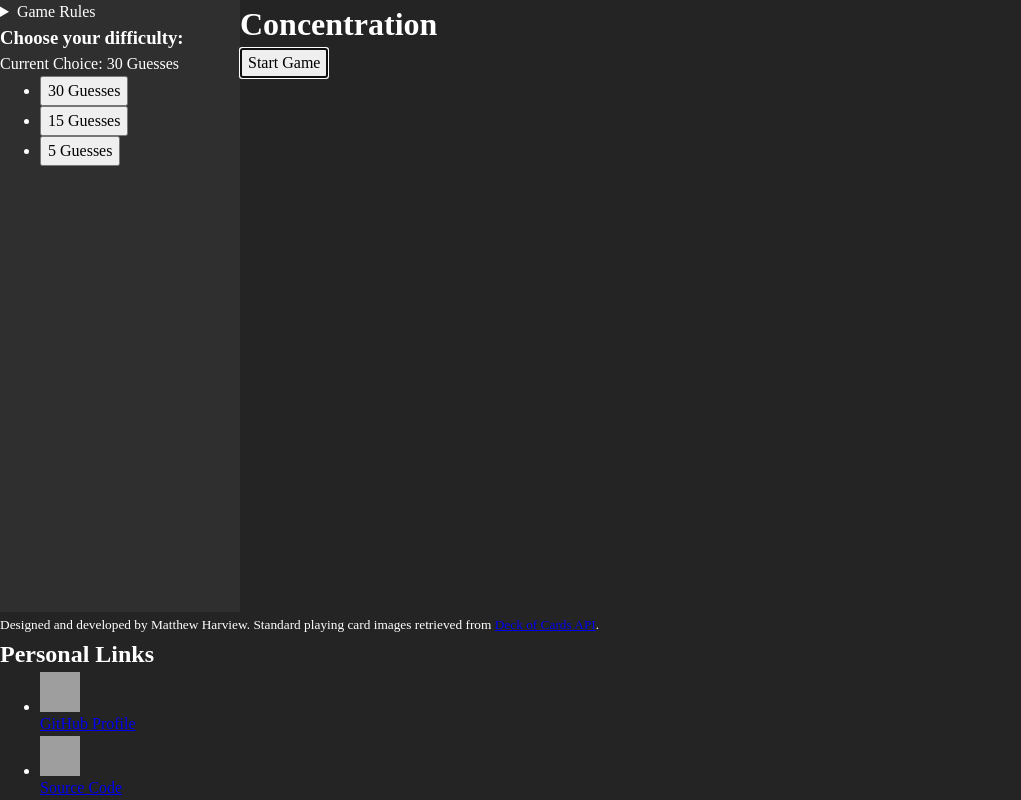
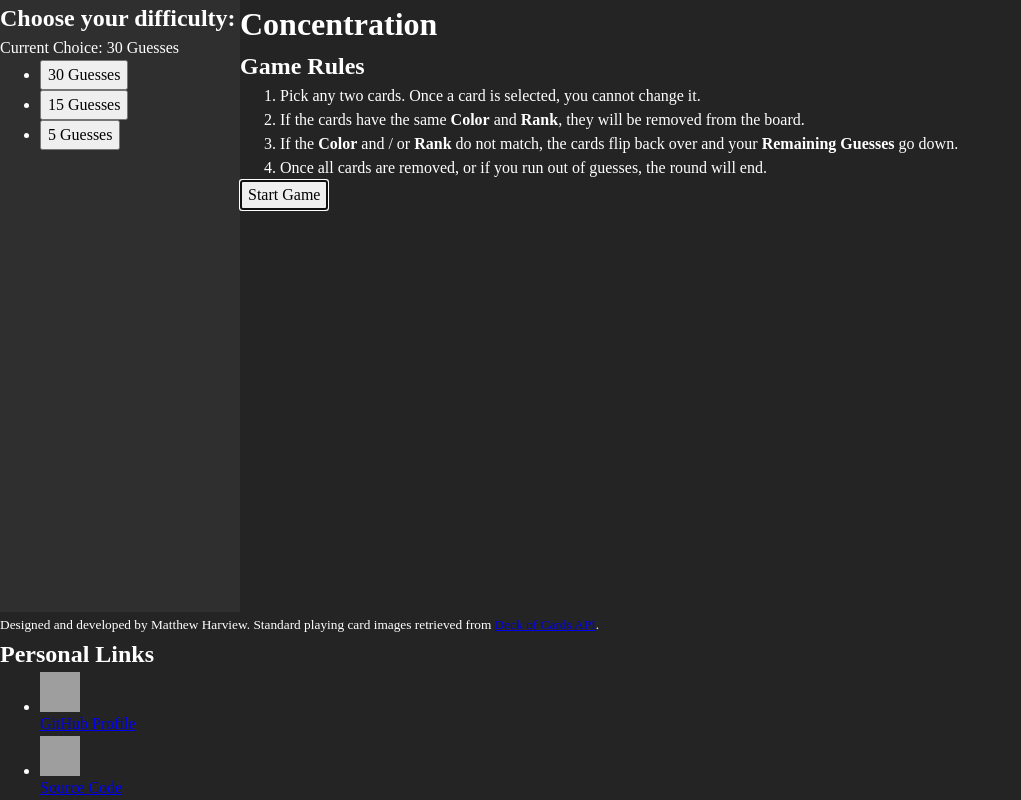
Before and after one commit to Long-Hold/memory-card, a React (Vite) app: page / in a window 1280 px wide. Shown: the whole page, without its empty margins (0-1021 px from the left). Built offline with nearby package versions, Linux system fonts and the light colour scheme; grey boxes are pictures that could not be loaded.

Commit message:
feat: move gamerules to StartScreen and update Sidebar markup. Closes #22

```diff
--- a/src/components/game/components/StartScreen.jsx
+++ b/src/components/game/components/StartScreen.jsx
@@ -10,6 +10,13 @@ export function StartScreen({loadCards}) {
 
   return (
     <div className="start-screen">
+      <h2>Game Rules</h2>
+      <ol>
+        <li>Pick any two cards. Once a card is selected, you cannot change it.</li>
+        <li>If the cards have the same <b>Color</b> and <b>Rank</b>, they will be removed from the board.</li>
+        <li>If the <b>Color</b> and / or <b>Rank</b> do not match, the cards flip back over and your <b>Remaining Guesses</b> go down.</li>
+        <li>Once all cards are removed, or if you run out of guesses, the round will end.</li>
+      </ol>
       <button
       ref={buttonRef}
         type="button"
--- a/src/components/sidebar/Sidebar.jsx
+++ b/src/components/sidebar/Sidebar.jsx
@@ -18,20 +18,7 @@ export function Sidebar({currentDifficulty, setDifficulty}) {
         Settings
       </button>
       <div id={panelId} className="sidebar-panel" inert={!isOpen}>
-        <section className="game-rules">
-          <details>
-            <summary>Game Rules</summary>
-            <ol>
-              <li>Pick any two cards. Once a card is selected, you cannot change it.</li>
-              <li>If the cards have the same <b>Color</b> and <b>Rank</b>, they will be removed from the board.</li>
-              <li>If the <b>Color</b> and / or <b>Rank</b> do not match, the cards flip back over and your <b>Remaining Guesses</b> go down.</li>
-              <li>Once all cards are removed, or if you run out of guesses, the round will end.</li>
-            </ol>
-          </details>
-        </section>
-
-        <section className="difficulty-selector">
-          <h3>Choose your difficulty:</h3>
+        <h2>Choose your difficulty:</h2>
         <p>Current Choice: {currentDifficulty} Guesses</p>
         <ul>
           {Object.values(DIFFICULTIES).map((guesses) => (
@@ -44,7 +31,6 @@ export function Sidebar({currentDifficulty, setDifficulty}) {
             </li>
           ))}
         </ul>
-        </section>
       </div>
     </aside>
   )
```
Lines whose indentation alone changed are shown as unchanged.
